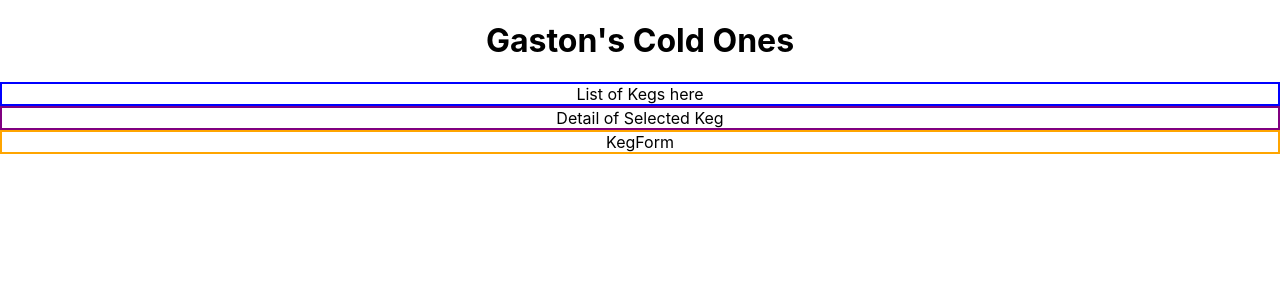
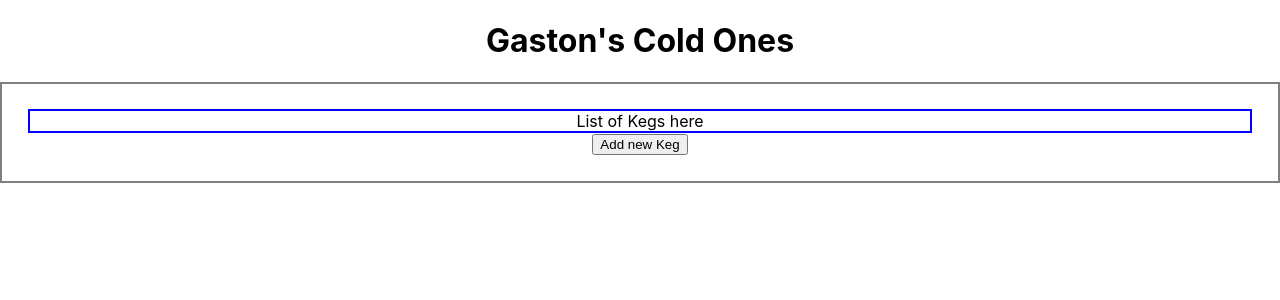
Before and after one commit to KeturahDev/gastons-cold-ones, a React (Create React App) app: page / in a window 1280 px wide. Shown: the top 300 px of the page. Built offline with nearby package versions, Linux system fonts and the light colour scheme.

Commit message:
add conditional rendering for keg comoponents within keg control

```diff
--- a/src/Components/Keg/KegController.js
+++ b/src/Components/Keg/KegController.js
@@ -7,18 +7,43 @@ class KegController extends React.Component{
   constructor(props){
     super(props)
     this.state={
+      formVisible: false,
+      selectedKeg: null,
+      // kegList:
+    }
+  }
+
+
+  setVisiblitiy = () => {
+    if(this.state.selectedKeg !== null) {
+      return{
+        component: <KegDetails/>,
+        buttonText: "Back to Kegs"
+      }
+    } else if (this.state.formVisible){
+      return{
+        component: <KegForm/>,
+        buttonText: "Back to Kegs"
+      };
+    } else {
+      return{
+        component: <KegList/>,
+        buttonText: "Add new Keg"
+      }
     }
   }
 
   render(){
     //conditional for rendering KegList, KegDetails, KegForm
-
+    const currentlyVisible = this.setVisiblitiy()
     return(
       <React.Fragment>
-        <div>
-          <KegList />
+        <div style={{border: "2px solid gray", padding: "2%"}}>
+          {/* <KegList />
           <KegDetails />
-          <KegForm />
+          <KegForm /> */}
+          {currentlyVisible.component}
+          <button>{currentlyVisible.buttonText}</button>
         </div>
       </React.Fragment>
     );
```
